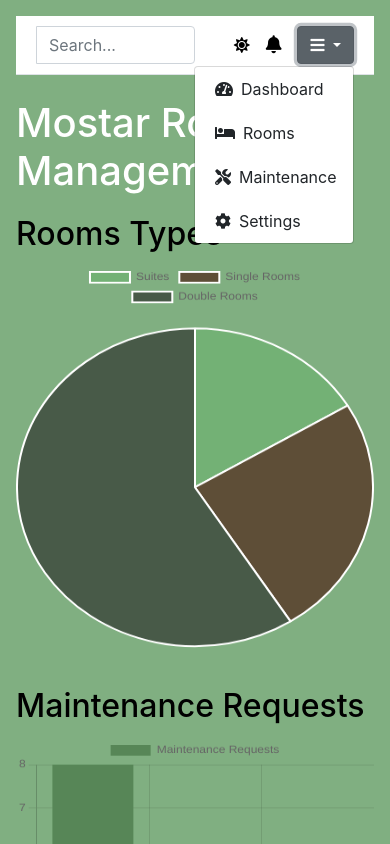
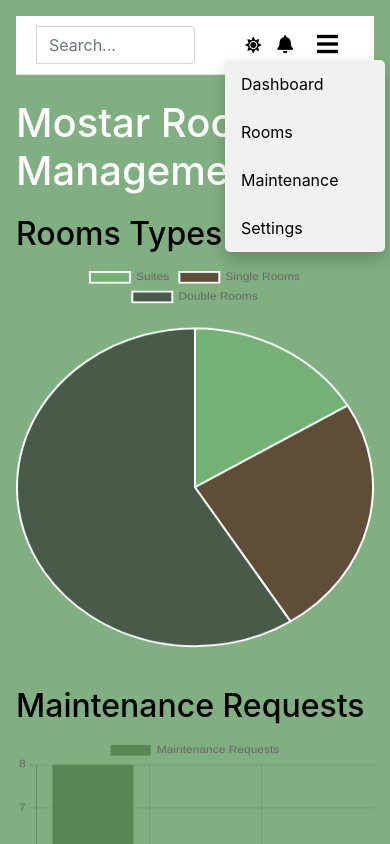
Before and after one commit to Ruthuwamahoro/university-residence-management-system-dashboard, a plain HTML site: page index.html in a window 390 px wide. Both pictures are taken after a click on the element 325 px from the left and 45 px from the top of the page. Shown: the top 844 px of the page. Drawn offline with nearby package versions, Linux system fonts and the light colour scheme.

Commit message:
responsiveness

```diff
--- a/css/main.css
+++ b/css/main.css
@@ -43,6 +43,38 @@ header {
 
 .notifications i {
     font-size: 18px;
+    cursor: pointer;
+}
+
+.dropdownMenu {
+    display: none;
+    position : absolute;
+    background-color: #f1f1f1;
+    min-width: 160px;
+    box-shadow: 0px 8px 16px 0px rgba(0,0,0,0.2);
+    z-index: 1;
+    top: 60px;
+    right: 5px;
+    border-radius: 5px;
+}
+
+.dropdownMenu a {
+    color: black;
+    padding: 12px 16px;
+    text-decoration: none;
+    display: block;
+}
+
+.dropdownMenu a:hover {
+    background-color: #ddd;
+}
+
+.show {
+    display: block;
+}
+
+.dropdownMenuButton {
+    display: none;
     cursor: pointer;
 }
 
@@ -169,19 +201,6 @@ canvas {
         flex-direction: row;
     }
 
-    .dropdown{
-        display: block;
-    }
-
-    .dropdown-menu {
-        width: 100%;
-        padding: 0;
-    }
-
-    .dropdown-item {
-        padding: 10px 20px;
-    }
-
     header {
         flex-direction: column;
     }
@@ -198,5 +217,9 @@ canvas {
         display: none;
     }
 
-
+    .dropdownMenuButton {
+        display: block;
+        font-size: 24px;
+        margin-left: 24px;
+    }
 }
--- a/index.html
+++ b/index.html
@@ -50,16 +50,14 @@
             <div class="notificationMessage">
 
             </div>
-            <div class="dropdown ml-3">
-                <button class="btn btn-secondary dropdown-toggle" type="button" id="dropdownMenuButton" data-toggle="dropdown" aria-haspopup="true" aria-expanded="false">
-                    <i class="fas fa-bars"></i>
-                </button>
-                <div class="dropdown-menu dropdown-menu-right" aria-labelledby="dropdownMenuButton">
-                    <a class="dropdown-item" href="index.html"><i class="fas fa-tachometer-alt mr-2"></i>Dashboard</a>
-                    <a class="dropdown-item" href="rooms.html"><i class="fas fa-bed mr-2"></i>Rooms</a>
-                    <a class="dropdown-item" href="maintenance.html"><i class="fas fa-tools mr-2"></i>Maintenance</a>
-                    <a class="dropdown-item" href="settings.html"><i class="fas fa-cog mr-2"></i>Settings</a>
-                </div>
+            <div class="dropdownMenuButton">
+                <i class="fas fa-bars mr-3"> </i>
+            </div>
+            <div class="dropdownMenu">
+                <a href="index.html">Dashboard</a>
+                <a href="rooms.html">Rooms</a>
+                <a href="maintenance.html">Maintenance</a>
+                <a href="settings.html">Settings</a>
             </div>
         </div>
     </header>
--- a/js/app.js
+++ b/js/app.js
@@ -137,4 +137,8 @@ document.addEventListener('DOMContentLoaded', () => {
           }
         });
       });
+
+      document.querySelector('.dropdownMenuButton').addEventListener('click', function() {
+          document.querySelector('.dropdownMenu').classList.toggle('show');
+      })
 });
```
Also changed, not shown: maintenance.html (+9 -11 lines), rooms.html (+10 -12 lines).
